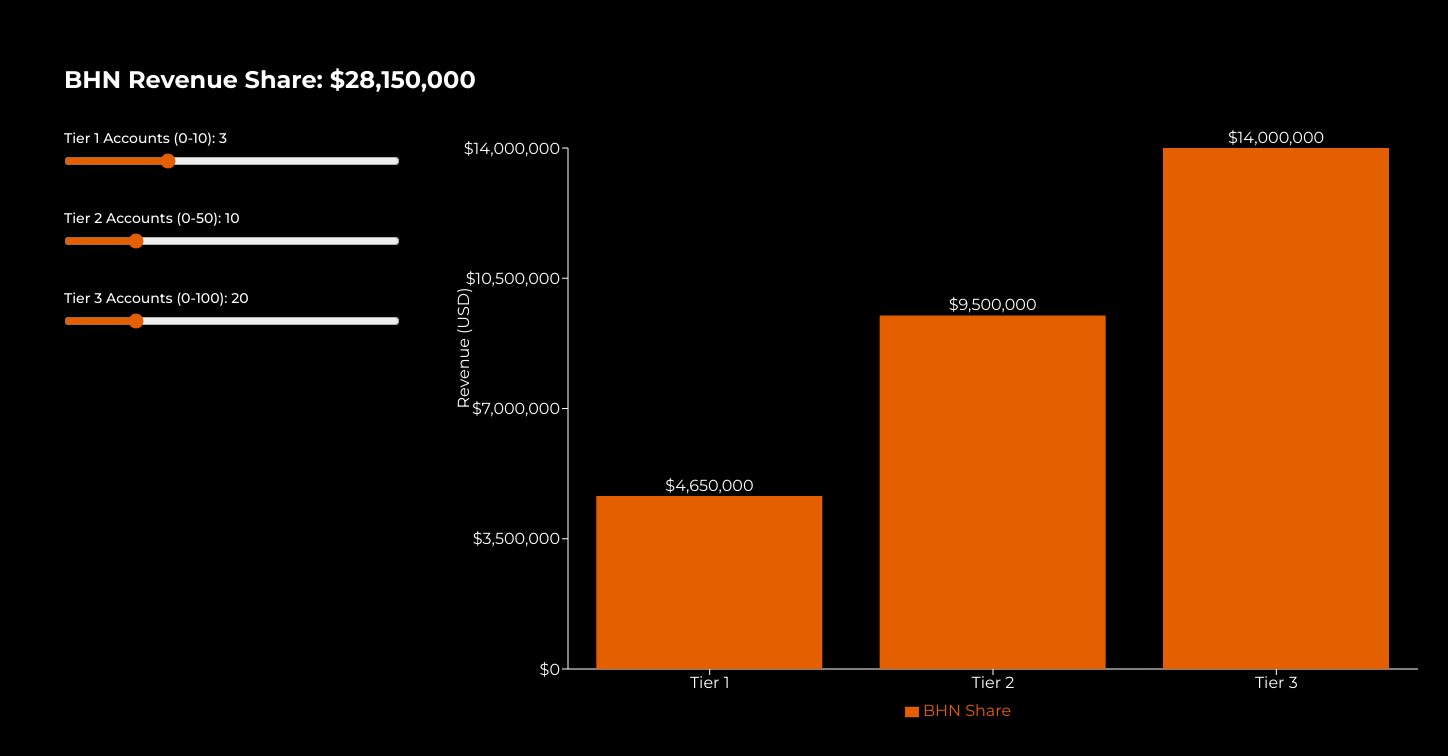
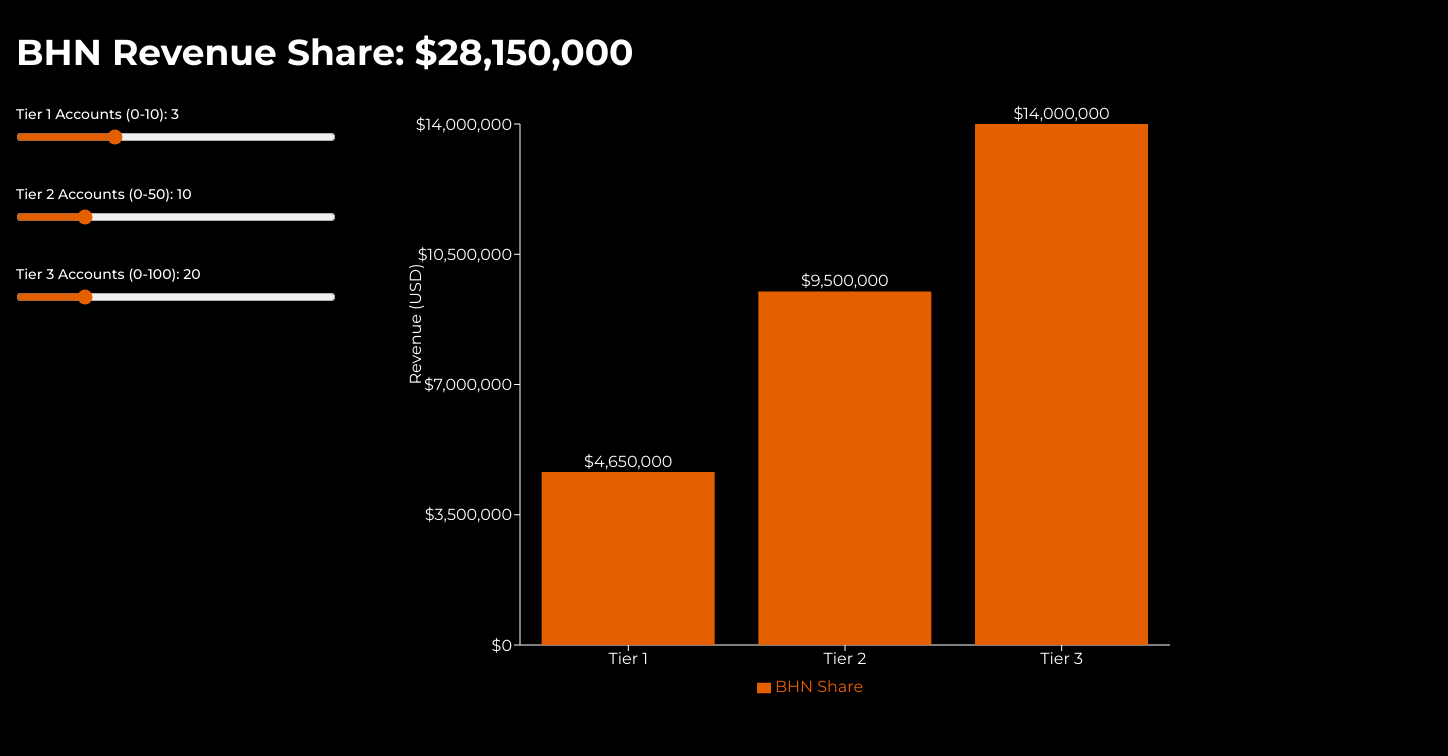
Before and after one commit to twocash/model-dashboard, a Next.js app: page / in a window 1280 px wide. Shown: the top 756 px of the page, 1448 px wide, since content can reach past the window. Built offline with nearby package versions, Linux system fonts and the light colour scheme.

Commit message:
Fix layout with proper flex structure

```diff
--- a/app/page.tsx
+++ b/app/page.tsx
@@ -2,8 +2,10 @@
 
 export default function Home() {
   return (
-    <main className="w-screen min-h-screen p-8">
-      <ModelDashboard />
-    </main>
+    <div className="w-full h-screen bg-black">
+      <div className="container mx-auto px-4">
+        <ModelDashboard />
+      </div>
+    </div>
   );
 }
--- a/components/chart.tsx
+++ b/components/chart.tsx
@@ -12,13 +12,14 @@
 
 const Chart = ({ data, formatCurrency }: ChartProps) => {
   return (
-    <div className="h-[500px] w-full">
-      <BarChart
-  width={1000}
-  height={600}
-  data={data}
-  margin={{ top: 20, right: 30, left: 60, bottom: 5 }}
->
+  // In chart.tsx, update the BarChart dimensions
+<div className="w-full h-full">
+  <BarChart
+    width={800}
+    height={600}
+    data={data}
+    margin={{ top: 20, right: 30, left: 60, bottom: 5 }}
+  >
         <XAxis
           dataKey="name"
           stroke="#FFFFFF"
--- a/components/dashboard.tsx
+++ b/components/dashboard.tsx
@@ -102,15 +102,16 @@
   };
 
   return (
-    <div className="flex flex-col w-full max-w-[2000px] mx-auto bg-black text-white">
-      <h1 className="text-2xl font-bold p-8">
+    <div className="flex flex-col min-h-screen">
+      <h1 className="text-4xl font-bold text-white py-8">
         BHN Revenue Share: {formatCurrency(calculateMetrics().reduce((sum, item) => sum + item.bhnShare, 0))}
       </h1>
-      <div className="flex flex-row px-8">
+      <div className="flex flex-row gap-16">
         {/* Left Column - Sliders */}
-        <div className="w-1/3 pr-12 flex flex-col space-y-8">
+        <div className="flex-none w-80">
+          <div className="space-y-8">
             <div>
-            <label htmlFor="tier1" className="block text-sm font-medium mb-1">
+              <label htmlFor="tier1" className="block text-sm font-medium text-white mb-1">
                 Tier 1 Accounts (0-10): {accountParams.tier1}
               </label>
               <input
@@ -127,7 +128,7 @@
               />
             </div>
             <div>
-            <label htmlFor="tier2" className="block text-sm font-medium mb-1">
+              <label htmlFor="tier2" className="block text-sm font-medium text-white mb-1">
                 Tier 2 Accounts (0-50): {accountParams.tier2}
               </label>
               <input
@@ -144,7 +145,7 @@
               />
             </div>
             <div>
-            <label htmlFor="tier3" className="block text-sm font-medium mb-1">
+              <label htmlFor="tier3" className="block text-sm font-medium text-white mb-1">
                 Tier 3 Accounts (0-100): {accountParams.tier3}
               </label>
               <input
@@ -161,10 +162,11 @@
               />
             </div>
           </div>
+        </div>
 
         {/* Right Column - Chart */}
-        <div className="w-2/3">
-          <Suspense fallback={<div className="h-[600px] w-full flex items-center justify-center">Loading chart...</div>}>
+        <div className="flex-1">
+          <Suspense fallback={<div className="h-[600px] w-full flex items-center justify-center text-white">Loading chart...</div>}>
             <Chart data={calculateMetrics()} formatCurrency={formatCurrency} />
           </Suspense>
         </div>
```
Lines whose indentation alone changed are shown as unchanged.
